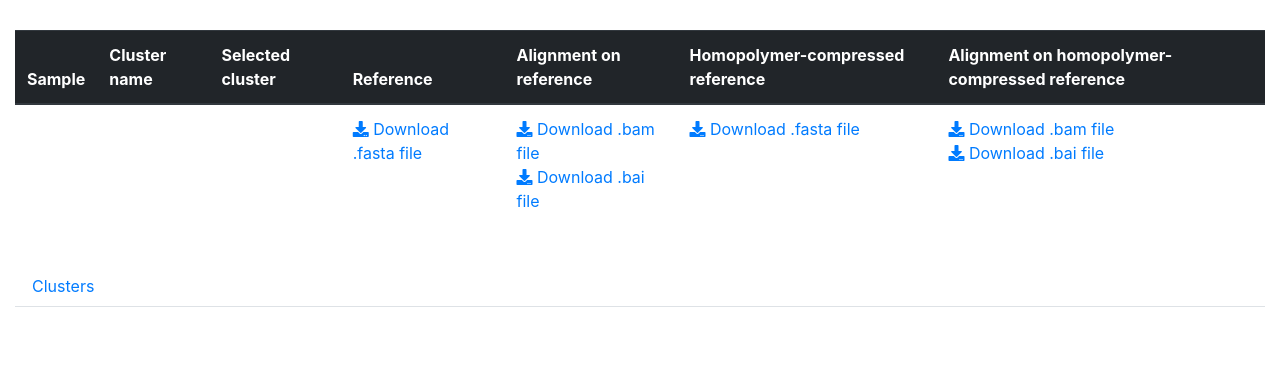
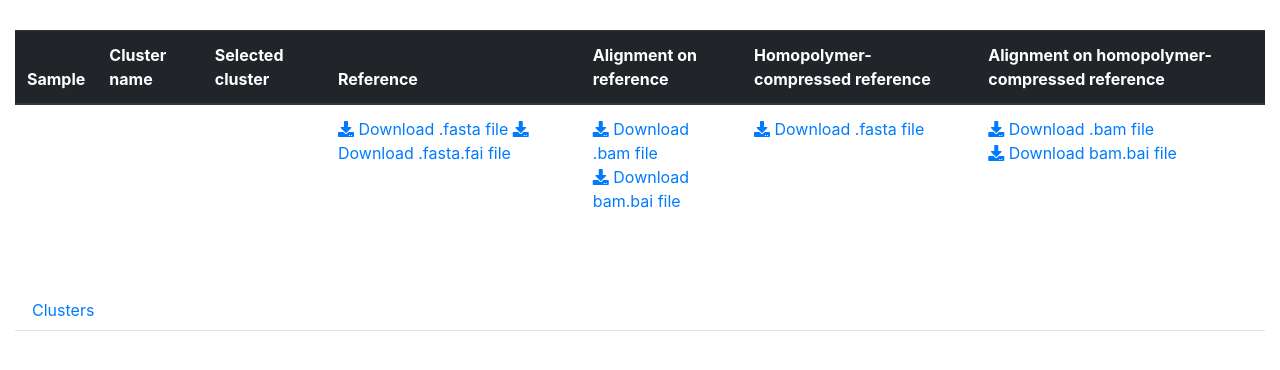
Before and after one commit to bposzewiecka/phaseDancerViewer, a Django app: template clusters/templates/clusters/contig.html in a window 1280 px wide. Shown: the part 56-426 px from the top of the page. Run offline with Django 3.2, Linux system fonts and the light colour scheme; the template is opened without the code that fills it, so the values that code supplies are empty; some libraries are stand-ins or nearby versions.

Commit message:
Igv loading changed

```diff
--- a/clusters/models.py
+++ b/clusters/models.py
@@ -49,10 +49,10 @@ class Contig(PhaseDancerData):
     assembly_type = models.CharField(max_length=1, choices=ASSEMBLY_TYPES)
 
     def get_property(self, assembly_prop, sample_prop, default_value):
-        if assembly_prop:
+        if assembly_prop is not None:
             return assembly_prop
 
-        if sample_prop:
+        if sample_prop is not None:
             return sample_prop
 
         return default_value
--- a/clusters/templates/clusters/contig.html
+++ b/clusters/templates/clusters/contig.html
@@ -22,12 +22,13 @@
                     <td>{{contig.sample.name}}</td>
                     <td>{{contig.name}}</td>
                     <td>{{selected_cluster}}</td>
-                    <td><a href="{% static files.uncompressed.FASTA_FN %}"><i class="fas fa-download"></i> Download .fasta file</a></td>
+                    <td><a href="{% static files.uncompressed.FASTA_FN %}"><i class="fas fa-download"></i> Download .fasta file</a>
+                        <a href="{% static files.uncompressed.FAI_FN %}"><i class="fas fa-download"></i> Download .fasta.fai file</a></td>
                     <td><a href="{% static files.uncompressed.BAM_CLUSTERS_FN %}"><i class="fas fa-download"></i> Download .bam file</a><br>
-                        <a href="{% static files.BAI_CLUSTERS_FN %}"><i class="fas fa-download"></i> Download .bai file</a></td>
+                        <a href="{% static files.BAI_CLUSTERS_FN %}"><i class="fas fa-download"></i> Download bam.bai file</a></td>
                     <td><a href="{% static files.uncompressed.FASTA_FN %}"><i class="fas fa-download"></i> Download .fasta file</a></td>
                     <td><a href="{% static files.compressed.BAM_CLUSTERS_FN %}"><i class="fas fa-download"></i> Download .bam file</a><br>
-                        <a href="{% static files.compressed.BAI_CLUSTERS_FN %}"><i class="fas fa-download"></i> Download .bai file</a></td>
+                        <a href="{% static files.compressed.BAI_CLUSTERS_FN %}"><i class="fas fa-download"></i> Download bam.bai file</a></td>
                 </tr>
             </tbody>
         </table>
@@ -56,7 +57,9 @@
     </div>
     {% endif %}
 
-    <div class="container-fluid" style="margin-top: 10px">
+
+
+    <div class="container-fluid" style="margin: 20px 0">
 
         <div class="btn-group" role="group">
 
@@ -76,7 +79,7 @@
                 {% for type in files %}
 
                     <li class="nav-item">
-                        <a class='nav-link {% if type == "uncompressed" %}active{% endif %}' id="browser-{{type}}-tab" data-toggle="tab" href="#browser-{{type}}" role="tab" aria-controls="browser-{{type}}" aria-selected="true">Browser {% if type == "compressed" %}homopolymer compressed{% endif %}</a>
+                        <a class='nav-link {% if type == "compressed" %}active{% endif %}' id="browser-{{type}}-tab" data-toggle="tab" href="#browser-{{type}}" role="tab" aria-controls="browser-{{type}}" aria-selected="true">Browser {% if type == "compressed" %}homopolymer compressed{% endif %}</a>
                     </li>
 
                 {% endfor %}
@@ -107,7 +110,7 @@
 
                 {% for type in files %}
 
-                    <div class="tab-pane active" id="browser-{{type}}" role="tabpanel" aria-labelledby="browser-{{type}}-tab">
+                  <div class='tab-pane active' id="browser-{{type}}" role="tabpanel" aria-labelledby="browser-{{type}}-tab">
 
                         <div id="igv-viewer-{{type}}">
                         </div>
@@ -163,26 +166,21 @@
 
     <script>
 
+        async function load_igv_browser(type, fasta_fn, bam_fn, bai_fn) {
 
-
-
-    function load_igv_browser(type) {
-
-        var igvDiv = document.getElementById("browser-" + type);
-
-        var files = ;
+            var igvDiv = document.getElementById("igv-viewer-" + type);
 
             var options =  {
 
                 reference: {
-                fastaURL: "{% static files.FASTA_FN %}"
+                    fastaURL: fasta_fn
                 },
 
                 tracks: [
                     {
                         name: "Clusters",
-                    url: "{% static files.BAM_CLUSTERS_FN %}",
-                    indexURL: "{% static files.BAI_CLUSTERS_FN %}",
+                        url: bam_fn,
+                        indexURL: bai_fn,
                         format: "bam",
                         type: "alignment",
                         colorBy: "tag",
@@ -194,23 +192,35 @@
                         insertionColor: "rgba(170, 170, 170, 0.2)",
                         coverageColor: "rgb(220, 220, 220)",
 
-                    sort: {
+                    /*    sort: {
                             chr: "{{ files.CONTIG_NAME }}",
                             position: 1000,
                             option: "TAG",
                             tag: "HP"
-                    }
+                        }*/
                     }
                 ]
 
             }
 
-        igv.createBrowser(igvDiv, options).then(function (browser) {
+            await igv.createBrowser(igvDiv, options).then(function (browser) {
                 console.log("Created IGV browser");
             })
 
         }
 
+    (async() => {
+        await load_igv_browser("compressed", "{% static files.compressed.FASTA_FN %}", "{% static files.compressed.BAM_CLUSTERS_FN %}",  "{% static files.compressed.BAI_CLUSTERS_FN %}");
+        await load_igv_browser("uncompressed", "{% static files.uncompressed.FASTA_FN %}", "{% static files.uncompressed.BAM_CLUSTERS_FN %}",  "{% static files.uncompressed.BAI_CLUSTERS_FN %}");
+
+        window.setTimeout(() => {
+            const browserCompressed = document.getElementById("browser-compressed-tab");
+            const browserUncompressed = document.getElementById("browser-uncompressed-tab");
+            browserUncompressed.click();
+            browserCompressed.click();
+        }, 1000);
+
+    })();
 
     </script>
 
```
Also changed, not shown: clusters/views.py (+12 -7 lines). Lines whose indentation alone changed are shown as unchanged.
